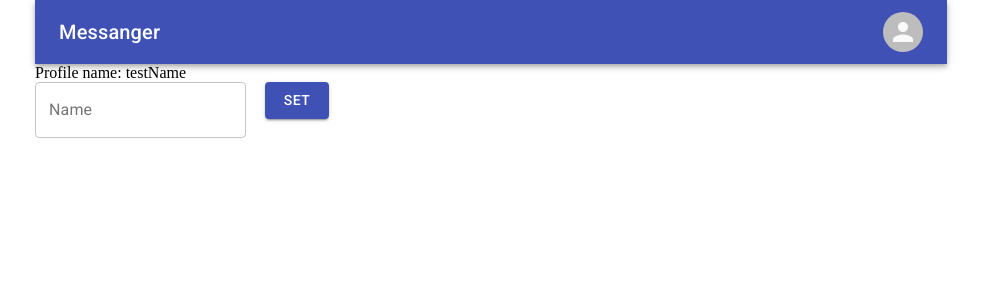
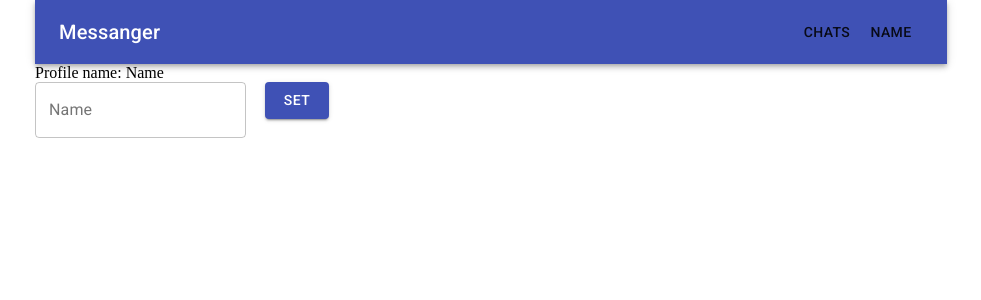
Before and after one commit to Askaell/ReactCourse, a React app: page /profile in a window 1280 px wide. Shown: the top 300 px of the page, without its empty margins (149-1130 px from the left). Built offline with nearby package versions, Linux system fonts and the light colour scheme.

Commit message:
task-5 is done

```diff
--- a/src/components/Header/Header.jsx
+++ b/src/components/Header/Header.jsx
@@ -1,19 +1,29 @@
 import React, { Component } from 'react';
 import { Link } from 'react-router-dom';
-import { Avatar, AppBar, Toolbar, Typography } from '@material-ui/core';
+import { Button, AppBar, Toolbar, Typography } from '@material-ui/core';
+import PropTypes from 'prop-types';
+import { connect } from 'react-redux';
 
 import './Header.css';
 
-class Header extends Component {
+class _Header extends Component {
+    static propTypes = {
+        profile: PropTypes.object.isRequired,
+    };
+
     render() {
+        const { profile } = this.props;
         return (
             <AppBar position="static">
                 <Toolbar>
                     <Typography variant="h6" className="title">
                         Messanger
                     </Typography>
+                    <Link to="/">
+                        <Button>Chats</Button>
+                    </Link>
                     <Link to="/profile">
-                        <Avatar className="avatar"></Avatar>
+                        <Button>{profile.profileName}</Button>
                     </Link>
                 </Toolbar>
             </AppBar>
@@ -21,4 +31,10 @@ class Header extends Component {
     }
 }
 
+const mapStateToProps = (state) => ({
+    profile: state.profile.profile,
+});
+
+const Header = connect(mapStateToProps)(_Header);
+
 export { Header };
--- a/src/components/ProfileLayout/ProfileLayout.jsx
+++ b/src/components/ProfileLayout/ProfileLayout.jsx
@@ -1,5 +1,4 @@
 import React, { Component } from 'react';
-import { Link } from 'react-router-dom';
 import PropTypes from 'prop-types';
 import { TextField, Button, Grid, List } from '@material-ui/core';
 import { connect } from 'react-redux';
--- a/src/redux/reducers/profileReducer.js
+++ b/src/redux/reducers/profileReducer.js
@@ -2,7 +2,7 @@ import { SET_PROFILE_NAME } from '../actions/profileActions';
 
 const initialState = {
     profile: {
-        profileName: 'testName',
+        profileName: 'Name',
     },
 };
 
```
